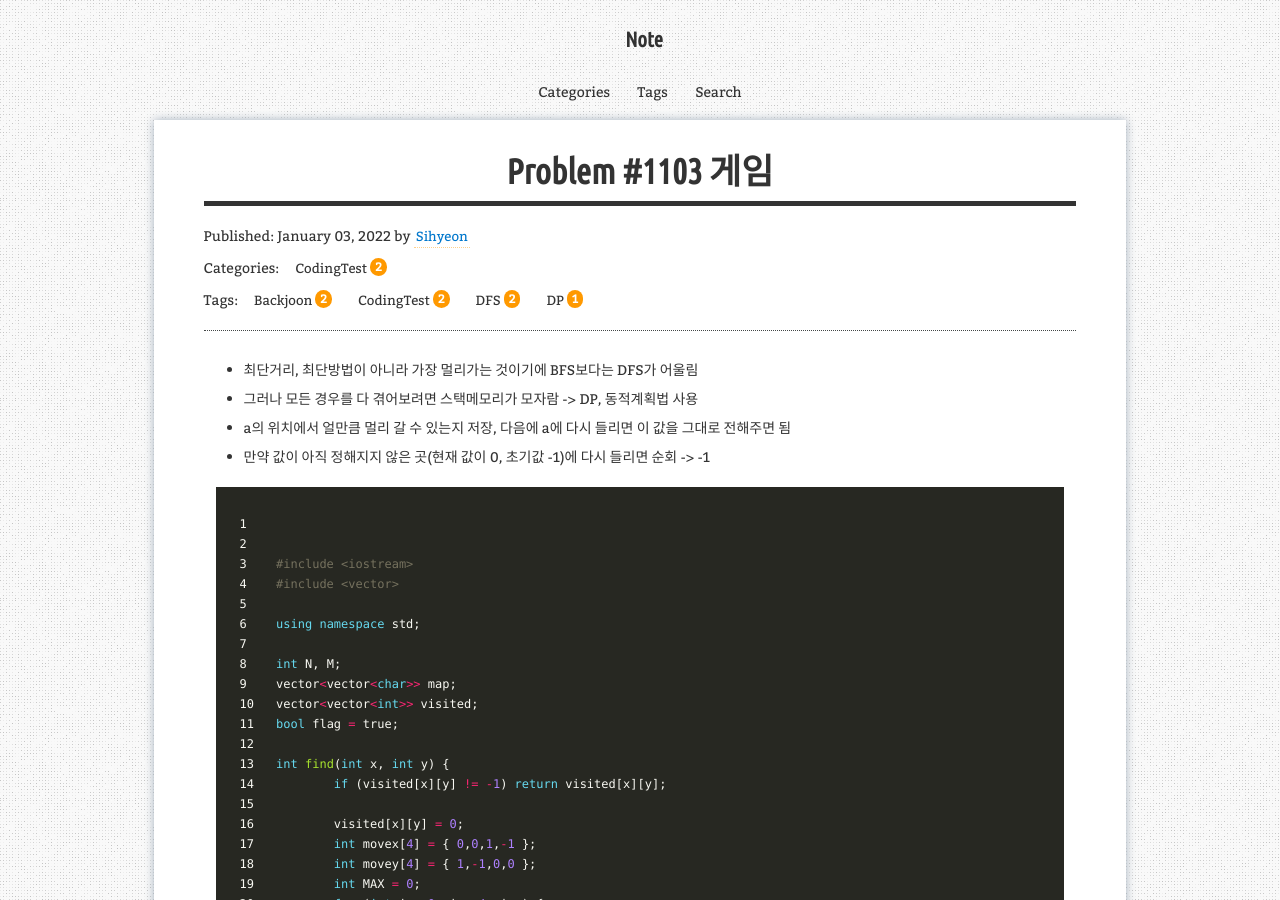
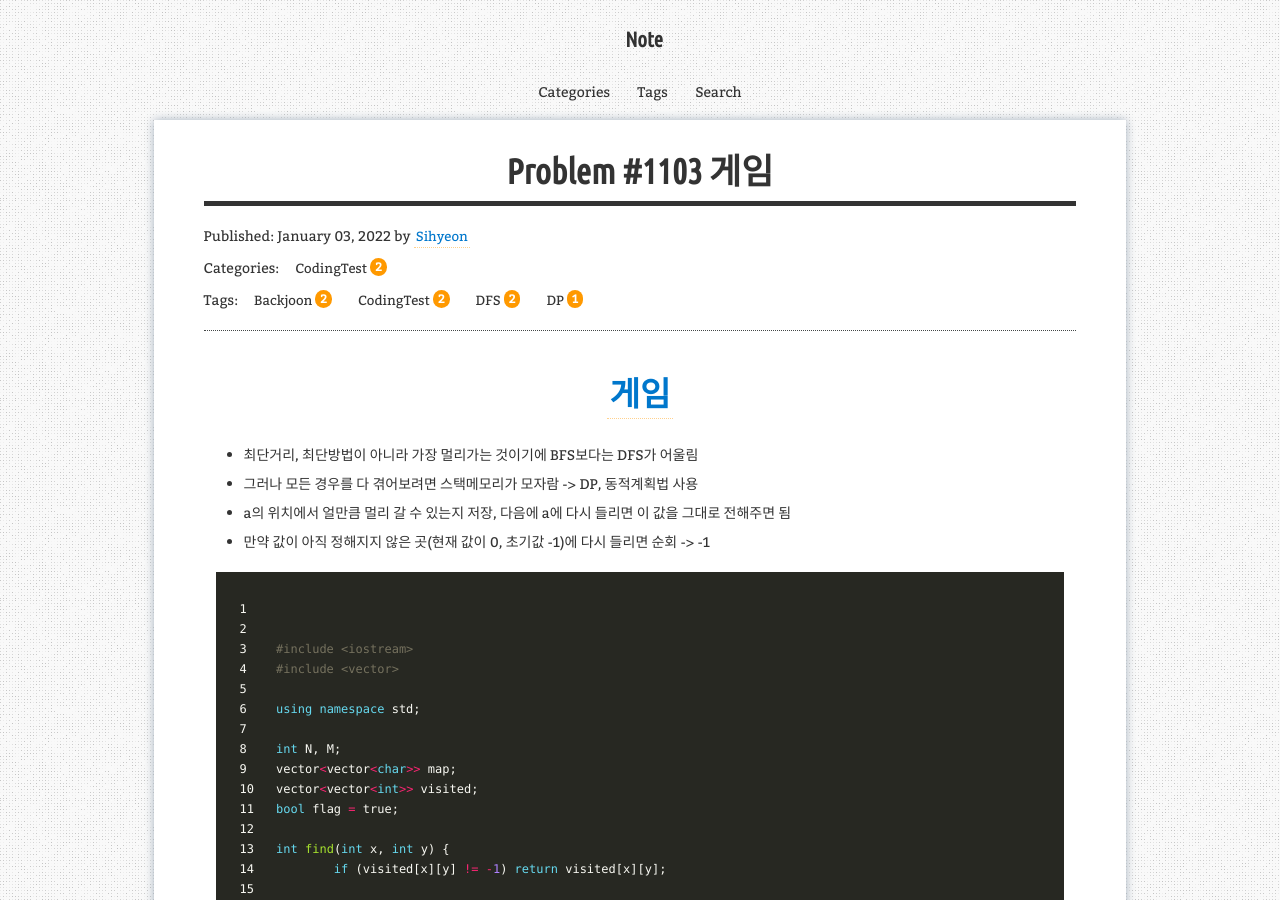
Before and after one commit to aristohyun/aristohyun.github.io, a Jekyll site: the page built from _posts/coding_test/2022-01-03-baekjoon1103.md, in a window 1280 px wide and 900 px high. Built offline with Jekyll 4.4.1, drawn with Linux system fonts in a browser that asks for light colours; comment, search, counter and statistics services are not loaded.

Commit message:
Update 2022-01-03-baekjoon1103.md

```diff
--- a/_posts/coding_test/2022-01-03-baekjoon1103.md
+++ b/_posts/coding_test/2022-01-03-baekjoon1103.md
@@ -8,6 +8,8 @@ use_math: true
 redirect_from:
   - /2022/01/03
 ---
+
+# [게임](https://www.acmicpc.net/problem/1103){: target="_ blank"}
 
 - 최단거리, 최단방법이 아니라 가장 멀리가는 것이기에 BFS보다는 DFS가 어울림
 - 그러나 모든 경우를 다 겪어보려면 스택메모리가 모자람 -> DP, 동적계획법 사용
```
